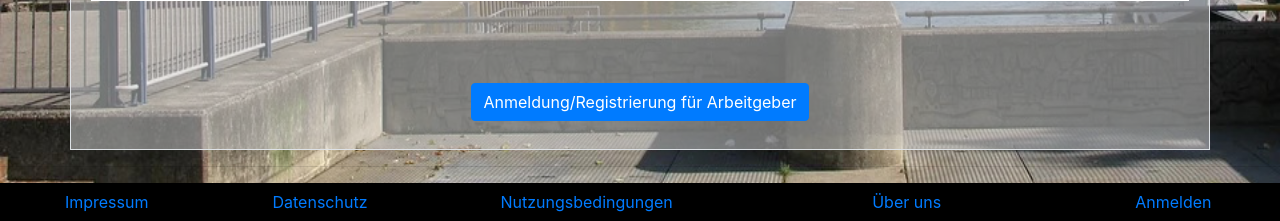
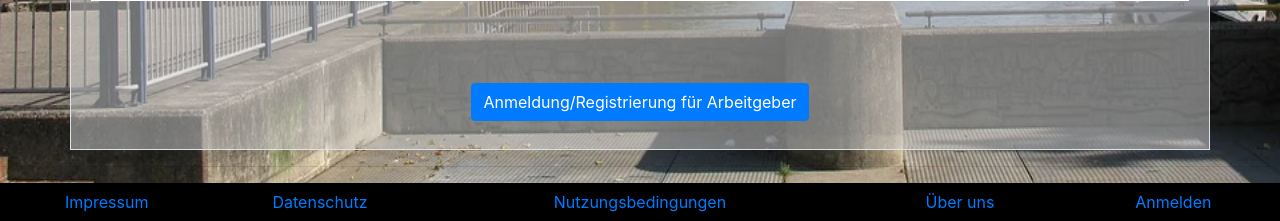
Before and after one commit to bierhummel/OSJB, a PHP site: page /index.php in a window 1280 px wide. Shown: the part 745-966 px from the top of the page. Run offline with PHP 8.4, Linux system fonts and the light colour scheme.

Commit message:
Kleiner Fix im Footer

```diff
--- a/php/footer.php
+++ b/php/footer.php
@@ -8,12 +8,12 @@
             <div class="col-md-2 ">
                 <a href="datenschutz.php" class="btn btn-link">Datenschutz</a>
             </div>
-            <div class="col-md-3 ">
+            <div class="col-md-4 ">
                 <a href="nutzungsbedingungen.php" class="btn btn-link">Nutzungsbedingungen</a>
             </div>
 
 
-            <div class="col-md-3 ">
+            <div class="col-md-2 ">
                 <a href="about.php" class="btn btn-link">Über uns</a>
             </div>
             <div class="col-md-2 ">
```
